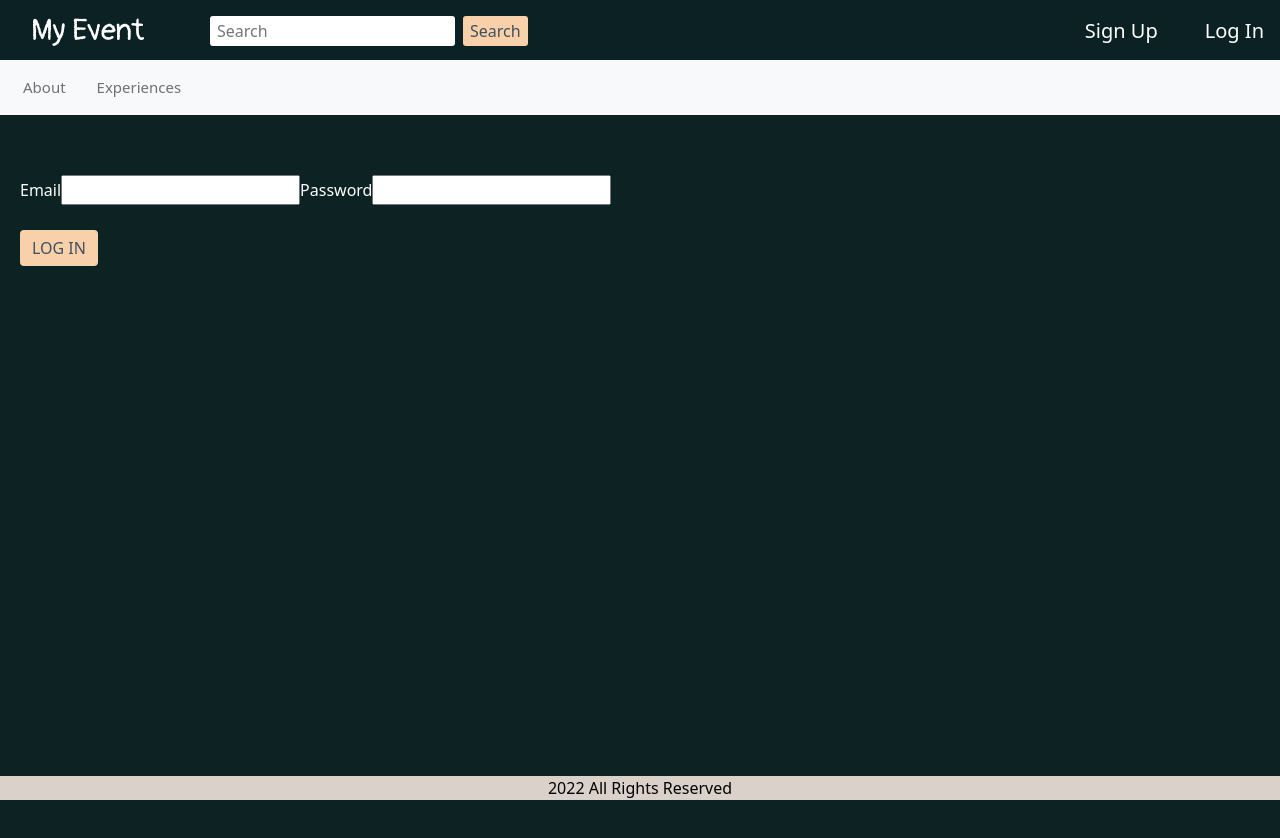
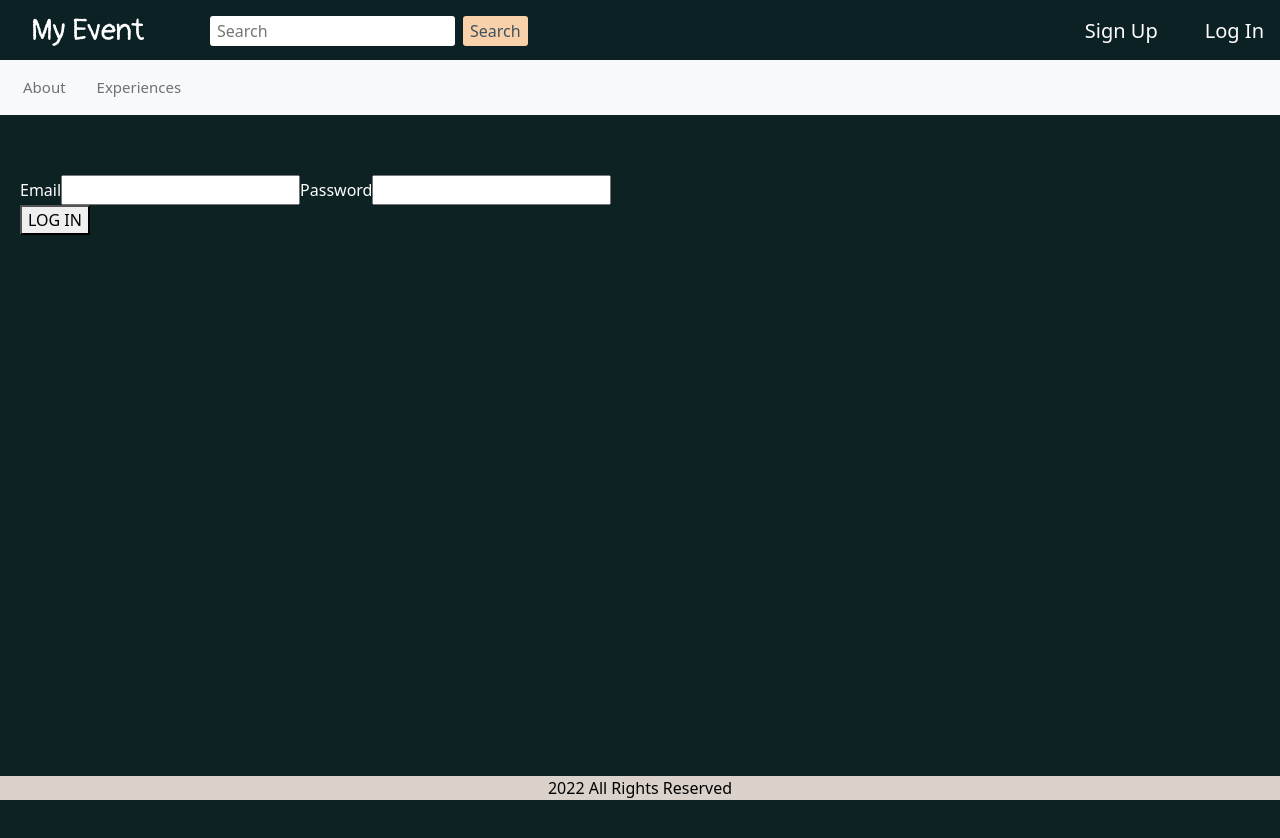
Before and after one commit to tatsiana1511/my-event-app, a React (Create React App) app: page /my-bookings in a window 1280 px wide. Shown: the top 838 px of the page. Built offline with nearby package versions, Linux system fonts and the light colour scheme.

Commit message:
remove button style

```diff
--- a/src/pages/LoginPage.jsx
+++ b/src/pages/LoginPage.jsx
@@ -1,6 +1,5 @@
 import React, { useState } from 'react';
 import { useNavigate } from 'react-router-dom';
-import './CreateService/CreateService.css';
 
 function LoginPage(props) {
     const [email, setEmail] = useState('');
@@ -49,7 +48,7 @@ function LoginPage(props) {
                     <input type='text' name='email' value={email} onChange={handleEmailChange} required />
                     <label>Password</label>
                     <input type='password' name='password' value={password} onChange={handlePasswordChange} required />
-                    <button className='btn btn-success action-button' type='submit'>LOG IN</button>
+                    <button type='submit'>LOG IN</button>
                 </form>
                 <p className='error-message'>&nbsp;{error}</p>
             </div>
```
